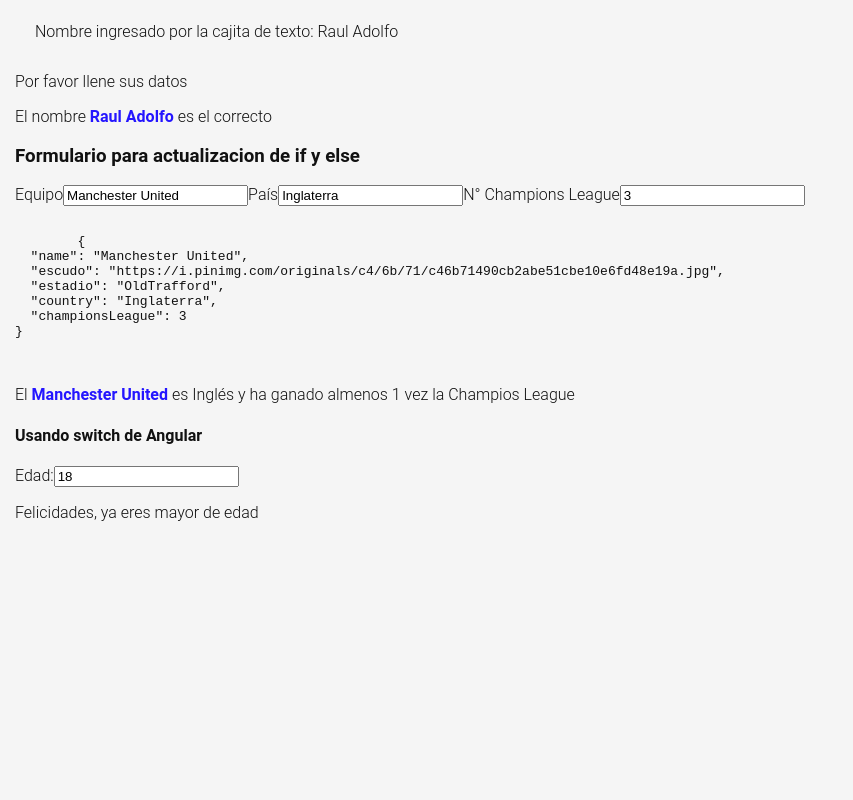
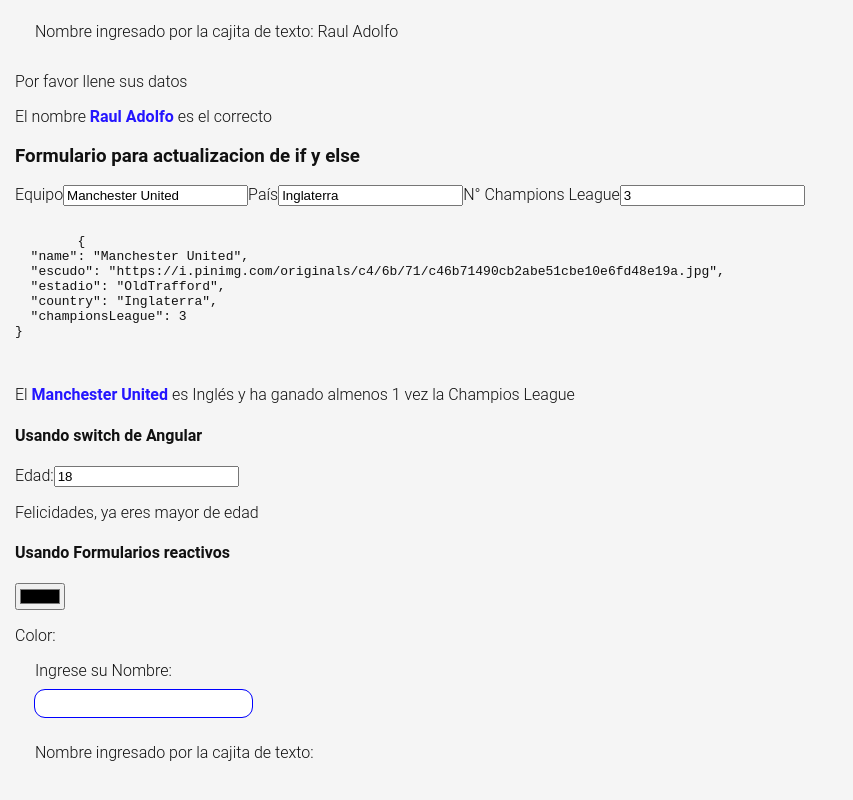
Before and after one commit to raulsr92/Curso-Angular-1, an Angular app: page /labs in a window 1280 px wide. Shown: the part 1413-2213 px from the top of the page, without its empty margins (0-853 px from the left). Before the commit the page ends 2005 px from the top, so only its background shows below. Built offline with nearby package versions, Linux system fonts and the light colour scheme.

Commit message:
Clase 16: Manejo avanzado de formularios reactivos en angular

```diff
--- a/src/app/pages/labs/labs.html
+++ b/src/app/pages/labs/labs.html
@@ -149,5 +149,21 @@
   @default {
     <p>No puedes ingresar</p>
   }
+}
 
-}
+<!-- Clase 16: Manejo avanzado de formularios reactivos en Angular-->
+
+<h4>Usando Formularios reactivos  </h4>
+
+<input id="color" type="color" [formControl]="colorCtrl">
+
+<p>Color: {{colorCtrl.value}}</p>
+
+
+
+<div class="mini-container">
+  <label for="correo">Ingrese su Nombre:</label>
+  <input type="text" name="" id="correo" [formControl]="nameCtrl">
+
+  <p>Nombre ingresado por la cajita de texto: {{nameCtrl.value}}</p>
+</div>
--- a/src/app/pages/labs/labs.ts
+++ b/src/app/pages/labs/labs.ts
@@ -1,9 +1,10 @@
 import { Component, signal } from '@angular/core';
 import { CommonModule } from '@angular/common';
+import { FormControl, ReactiveFormsModule} from '@angular/forms';
 
 @Component({
   selector: 'app-labs',
-  imports: [CommonModule],
+  imports: [CommonModule, ReactiveFormsModule],
   templateUrl: './labs.html',
   styleUrl: './labs.css',
 })
@@ -54,6 +55,19 @@
     country: "Inglaterra",
     championsLeague: 3
   })
+
+  //Controlador para formulario reactivo
+
+  colorCtrl = new FormControl();
+  nameCtrl = new FormControl();
+
+  constructor(){
+    this.colorCtrl.valueChanges.subscribe( v =>{
+      console.log(v)
+    })
+  }
+
+
 
   clickHandler = ()=>{
     alert("Usted ha hecho un click")
```
